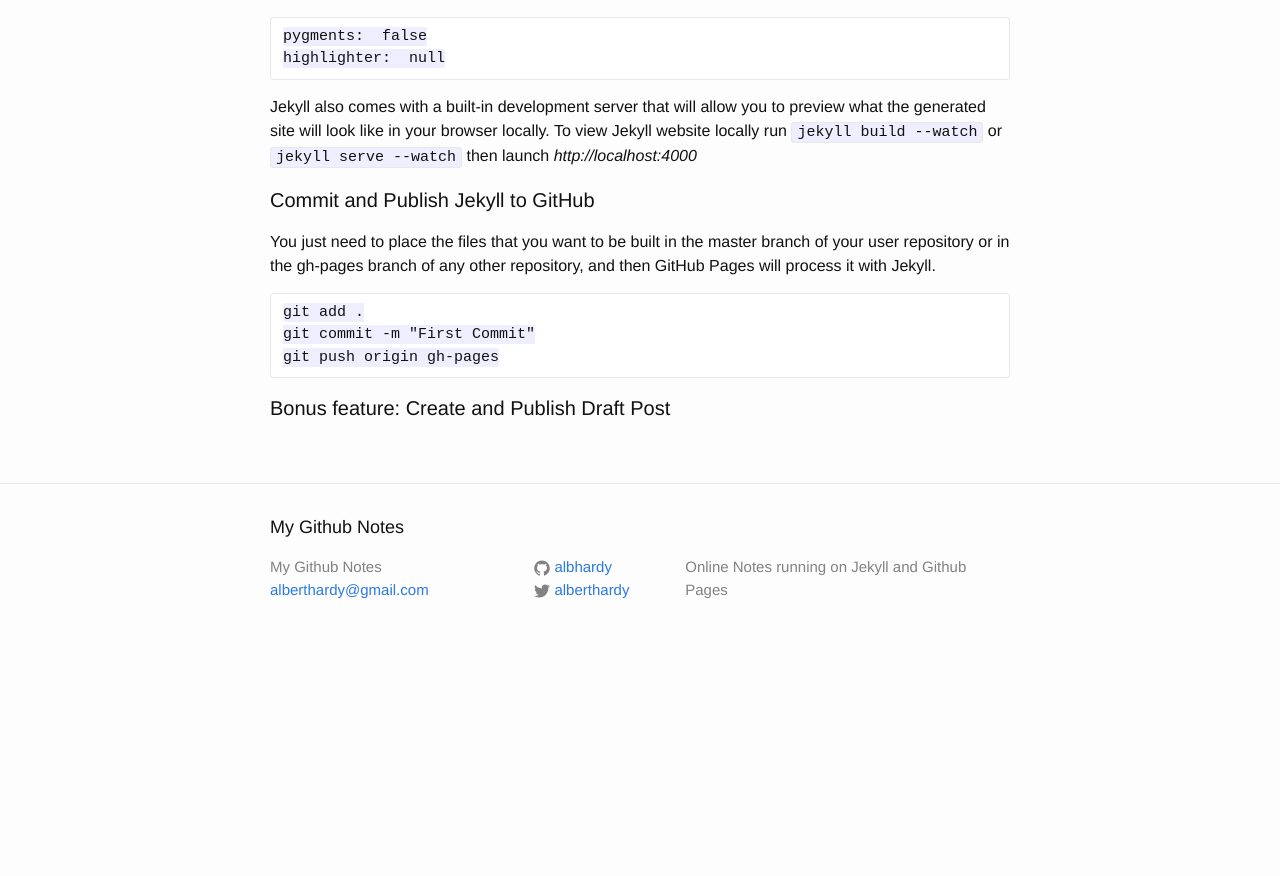
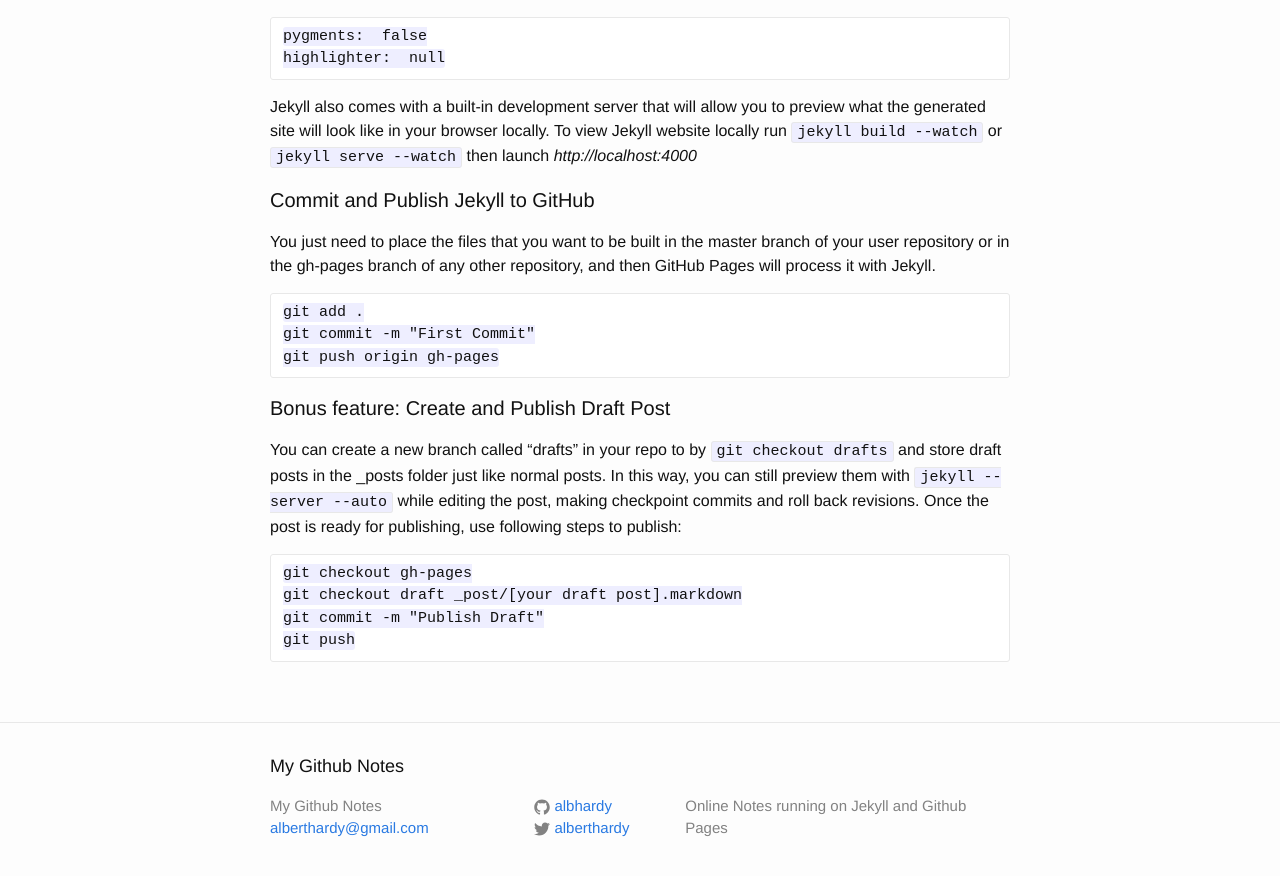
Before and after one commit to albhardy/notes, a Jekyll site: the page built from _posts/2014-09-25-installing-jekyll.markdown, in a window 1280 px wide and 900 px high, scrolled down 1079 px. Shown: the top 876 px of the window. Built offline with Jekyll 4.4.1, drawn with Linux system fonts in a browser that asks for light colours; before the commit the page ends 1740 px from its top, so only the background shows below that.

Commit message:
Update Post

```diff
--- a/_posts/2014-09-25-installing-jekyll.markdown
+++ b/_posts/2014-09-25-installing-jekyll.markdown
@@ -40,3 +40,12 @@ git push origin gh-pages
 ~~~
 
 ####Bonus feature: Create and Publish Draft Post
+You can create a new branch called "drafts" in your repo to by `git checkout drafts` and store draft posts in the _posts folder just like normal posts. In this way, you can still preview them with `jekyll --server --auto` while editing the post, making checkpoint commits and roll back revisions.
+Once the post is ready for publishing, use following steps to publish:
+
+~~~
+git checkout gh-pages
+git checkout draft _post/[your draft post].markdown
+git commit -m "Publish Draft"
+git push
+~~~
```
